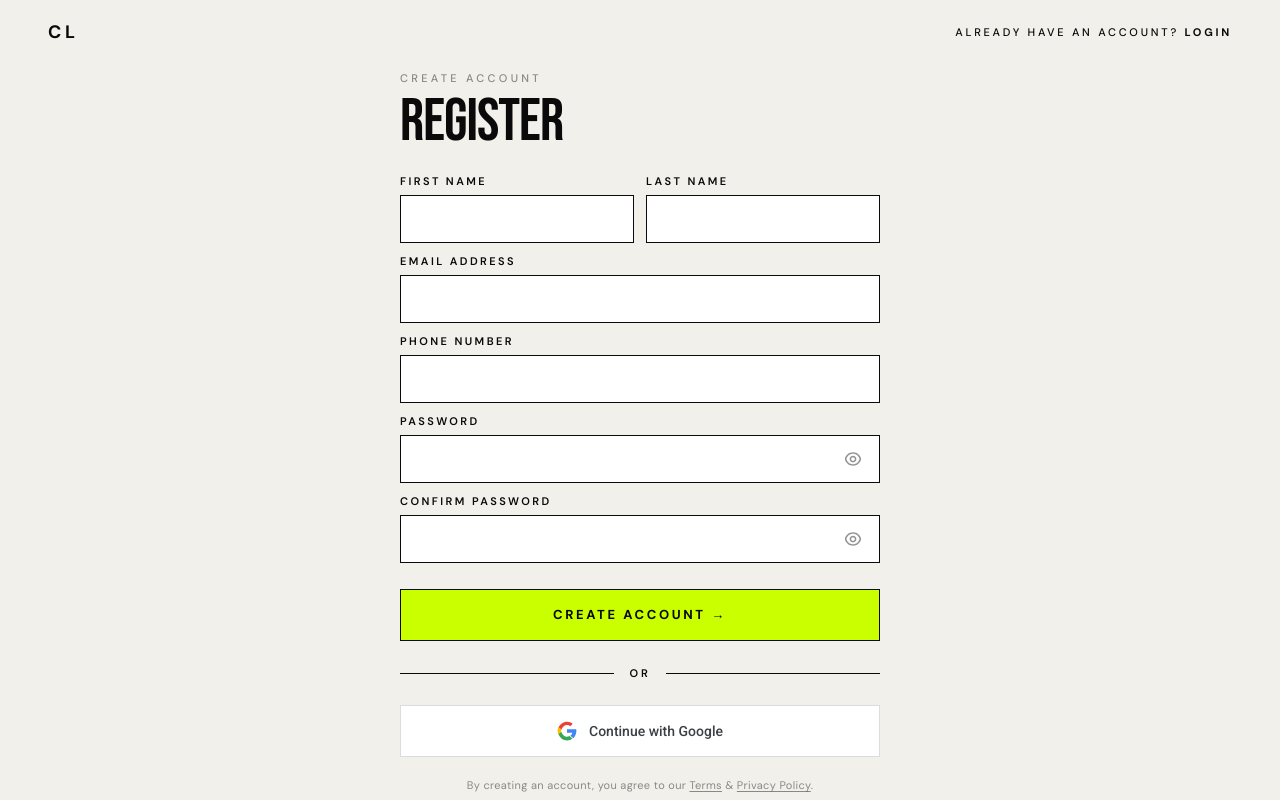
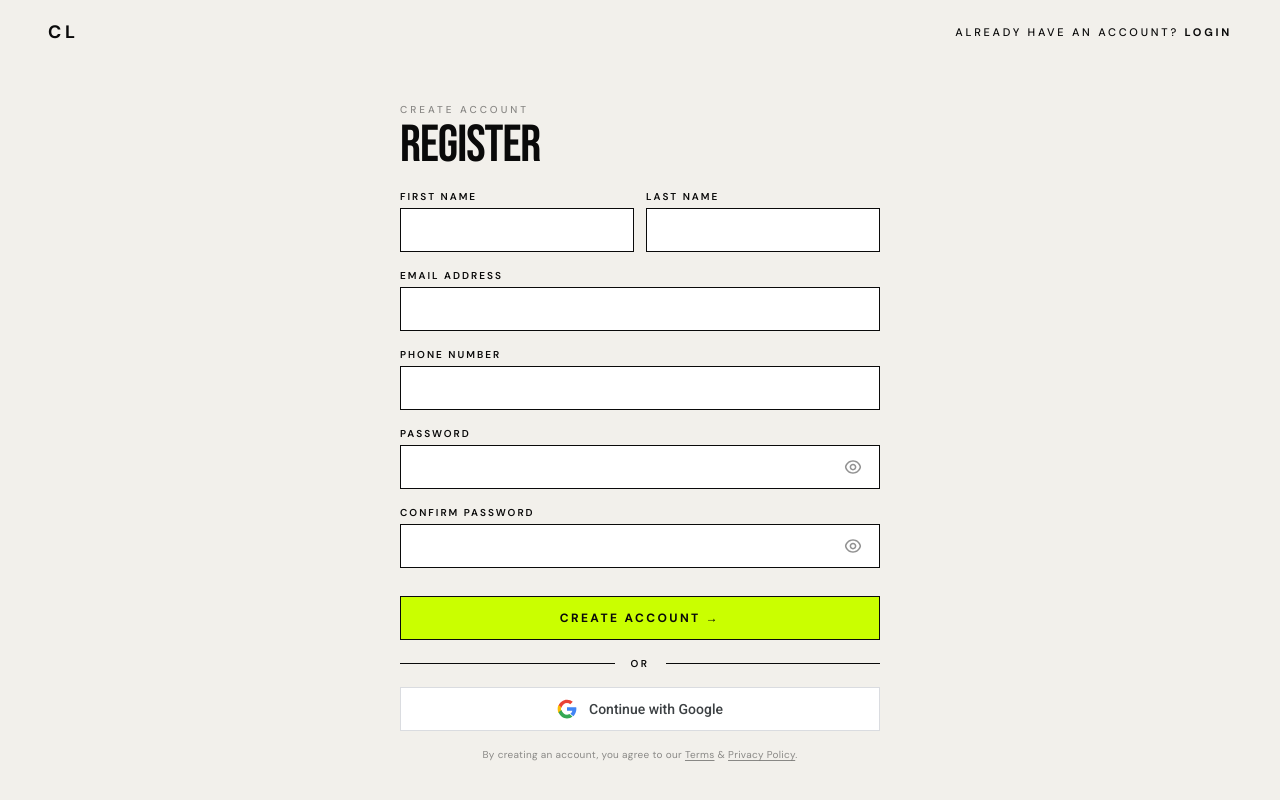
Before and after one commit to Rayala07/clothy, a React (Vite) app in the folder frontend/: page /register in a window 1280 px wide. Built offline with nearby package versions, Linux system fonts and the light colour scheme; no server answers.

Commit message:
fix: Layout issues in Auth pages fixed

```diff
--- a/frontend/src/app/app.css
+++ b/frontend/src/app/app.css
@@ -31,10 +31,21 @@ body {
 input::-webkit-outer-spin-button,
 input::-webkit-inner-spin-button {
   -webkit-appearance: none;
+  appearance: none;
   margin: 0;
 }
 
 /* Firefox */
 input[type=number] {
   -moz-appearance: textfield;
+  appearance: textfield;
 }
+
+/* Hide scrollbar globally */
+* {
+  scrollbar-width: none; /* Firefox */
+  -ms-overflow-style: none; /* IE and Edge */
+}
+*::-webkit-scrollbar {
+  display: none; /* Chrome, Safari and Opera */
+}
--- a/frontend/src/features/auth/components/AuthLayout.jsx
+++ b/frontend/src/features/auth/components/AuthLayout.jsx
@@ -31,7 +31,7 @@ const AuthLayout = ({ navLinkTo, navLinkText, navLinkCta, children }) => {
       </nav>
 
       {/* ── Centered Form Body ── */}
-      <main className="flex-1 overflow-y-auto flex items-center justify-center p-6 relative z-0">
+      <main className="flex-1 overflow-y-auto flex flex-col p-6 relative z-0">
         {children}
       </main>
 
--- a/frontend/src/features/auth/components/FormField.jsx
+++ b/frontend/src/features/auth/components/FormField.jsx
@@ -17,9 +17,9 @@
  */
 const FormField = ({ id, label, type = "text", name, value, onChange, error, rightSlot }) => {
   return (
-    <div className="relative min-h-[72px] w-full">
+    <div className="relative w-full pb-4">
       {/* Field label */}
-      <label htmlFor={id} className="block font-body text-[11px] font-semibold tracking-[0.22em] uppercase text-black mb-1.5">{label}</label>
+      <label htmlFor={id} className="block font-body text-[10px] font-semibold tracking-[0.2em] uppercase text-black mb-1">{label}</label>
 
       {/* Input wrapper — uses relative positioning for optional right icon */}
       <div className="relative flex items-center">
@@ -29,7 +29,7 @@ const FormField = ({ id, label, type = "text", name, value, onChange, error, rig
           name={name}
           value={value}
           onChange={onChange}
-          className={`block w-full h-12 px-4 font-body text-sm font-normal text-black bg-white border-[1.5px] border-black rounded-none outline-none transition-all duration-150 placeholder:text-black/30 focus:border-2 focus:bg-cream appearance-none ${rightSlot ? "pr-12" : ""}`}
+          className={`block w-full h-11 px-4 font-body text-sm font-normal text-black bg-white border-[1.5px] border-black rounded-none outline-none transition-all duration-150 placeholder:text-black/30 focus:border-[1.5px] focus:bg-cream appearance-none ${rightSlot ? "pr-12" : ""}`}
           autoComplete="off"
           spellCheck={false}
         />
@@ -37,8 +37,8 @@ const FormField = ({ id, label, type = "text", name, value, onChange, error, rig
         {rightSlot && rightSlot}
       </div>
 
-      {/* Inline validation error */}
-      {error && <p className="font-body text-[11px] font-medium tracking-[1px] uppercase text-[#CC0000] absolute -bottom-4 left-0 m-0">{error}</p>}
+      {/* Inline validation error safely sitting in the pb-4 area without pushing layout */}
+      {error && <p className="font-body text-[9px] font-medium tracking-[1px] uppercase text-[#CC0000] absolute bottom-0 left-0 m-0">{error}</p>}
     </div>
   );
 };
--- a/frontend/src/features/auth/components/GoogleButton.jsx
+++ b/frontend/src/features/auth/components/GoogleButton.jsx
@@ -13,7 +13,7 @@ const GoogleButton = ({ onClick }) => {
     <button
       type="button"
       id="google-auth-btn"
-      className="flex items-center justify-center w-full h-[52px] px-5 bg-white text-[#3c4043] border border-[#dadce0] rounded-none font-google text-sm font-medium cursor-pointer gap-3 transition-shadow duration-150 hover:shadow-[0_1px_8px_rgba(0,0,0,0.15)] active:bg-[#f8f9fa]"
+      className="flex items-center justify-center w-full h-[44px] px-5 bg-white text-[#3c4043] border border-[#dadce0] rounded-none font-google text-sm font-medium cursor-pointer gap-3 transition-shadow duration-150 hover:shadow-[0_1px_8px_rgba(0,0,0,0.15)] active:bg-[#f8f9fa]"
       onClick={onClick}
       aria-label="Continue with Google"
     >
--- a/frontend/src/features/auth/components/OtpInput.jsx
+++ b/frontend/src/features/auth/components/OtpInput.jsx
@@ -82,7 +82,7 @@ const OtpInput = ({ digits, onChange }) => {
   };
 
   return (
-    <div className="flex gap-2.5 mb-8" role="group" aria-label="One-time password input">
+    <div className="flex gap-2.5 mb-6" role="group" aria-label="One-time password input">
       {Array.from({ length: OTP_LENGTH }).map((_, i) => (
         <input
           key={i}
@@ -95,7 +95,7 @@ const OtpInput = ({ digits, onChange }) => {
           onChange={(e) => handleChange(e, i)}
           onKeyDown={(e) => handleKeyDown(e, i)}
           onPaste={handlePaste}
-          className={`flex-1 h-16 text-center font-body text-2xl font-bold text-black bg-white border-[1.5px] border-black rounded-none outline-none transition-all duration-150 focus:border-2 focus:border-black appearance-none ${digits[i] ? "bg-cream" : ""}`}
+          className={`flex-1 min-w-0 w-full h-[52px] text-center font-body text-2xl font-bold text-black bg-white border-[1.5px] border-black rounded-none outline-none transition-all duration-150 focus:border-[1.5px] focus:border-black appearance-none ${digits[i] ? "bg-cream" : ""}`}
           aria-label={`Digit ${i + 1}`}
           autoComplete="one-time-code"
         />
--- a/frontend/src/features/auth/pages/Register.jsx
+++ b/frontend/src/features/auth/pages/Register.jsx
@@ -116,7 +116,7 @@ const Register = () => {
 
   // Handle Google OAuth redirect
   const handleGoogleAuth = () => {
-    // TODO: Google auth handler
+    window.location.href = `${import.meta.env.VITE_BACKEND_URL}/api/auth/google`;
   };
 
   return (
@@ -126,17 +126,17 @@ const Register = () => {
       navLinkCta="LOGIN"
     >
 
-      <div className="w-full max-w-[480px] relative z-10">
+      <div className="w-full max-w-[480px] m-auto relative z-10">
 
         {/* ── Page Header ── */}
-        <p className="font-body text-[11px] font-medium tracking-[0.3em] uppercase text-black/45 mb-2">Create Account</p>
-        <h1 className="font-display text-[60px] leading-[0.9] tracking-[-1px] uppercase text-black mb-6">Register</h1>
+        <p className="font-body text-[10px] font-medium tracking-[0.3em] uppercase text-black/45 mb-1.5">Create Account</p>
+        <h1 className="font-display text-[52px] leading-[0.9] tracking-[-1px] uppercase text-black mb-5">Register</h1>
 
         {/* ── Registration Form ── */}
         <form onSubmit={handleSubmit} noValidate>
 
           {/* First Name + Last Name — side by side */}
-          <div className="flex gap-3 mb-2 *:flex-1">
+          <div className="flex gap-3 *:flex-1">
             <FormField
               id="reg-first-name"
               label="First Name"
@@ -158,7 +158,7 @@ const Register = () => {
           </div>
 
           {/* Email Address */}
-          <div className="mb-2">
+          <div>
             <FormField
               id="reg-email"
               label="Email Address"
@@ -171,7 +171,7 @@ const Register = () => {
           </div>
 
           {/* Phone / Contact */}
-          <div className="mb-2">
+          <div>
             <FormField
               id="reg-contact"
               label="Phone Number"
@@ -184,7 +184,7 @@ const Register = () => {
           </div>
 
           {/* Password */}
-          <div className="mb-2">
+          <div>
             <PasswordField
               id="reg-password"
               label="Password"
@@ -196,7 +196,7 @@ const Register = () => {
           </div>
 
           {/* Confirm Password */}
-          <div className="mb-2" style={{ marginBottom: "24px" }}>
+          <div style={{ marginBottom: "12px" }}>
             <PasswordField
               id="reg-confirm-password"
               label="Confirm Password"
@@ -211,7 +211,7 @@ const Register = () => {
           <button
             id="reg-submit-btn"
             type="submit"
-            className="flex items-center justify-center w-full h-[52px] px-5 bg-accent text-black border-[1.5px] border-black rounded-none font-body text-[13px] font-bold tracking-[0.2em] uppercase cursor-pointer gap-2 transition-all duration-150 hover:bg-[#b8e800] active:scale-[0.99] disabled:opacity-60 disabled:cursor-not-allowed mb-0"
+            className="flex items-center justify-center w-full h-[44px] px-5 bg-accent text-black border-[1.5px] border-black rounded-none font-body text-[12px] font-bold tracking-[0.2em] uppercase cursor-pointer gap-2 transition-all duration-150 hover:bg-[#b8e800] active:scale-[0.99] disabled:opacity-60 disabled:cursor-not-allowed mb-0"
             disabled={loading}
           >
             {loading ? "Creating Account..." : "Create Account →"}
@@ -226,9 +226,9 @@ const Register = () => {
         </form>
 
         {/* ── OR Divider ── */}
-        <div className="flex items-center gap-4 my-6">
+        <div className="flex items-center gap-4 my-4">
           <div className="flex-1 h-[1px] bg-black" />
-          <span className="font-body text-[11px] font-semibold tracking-[0.25em] uppercase text-black whitespace-nowrap">or</span>
+          <span className="font-body text-[10px] font-semibold tracking-[0.25em] uppercase text-black whitespace-nowrap">or</span>
           <div className="flex-1 h-[1px] bg-black" />
         </div>
 
@@ -236,7 +236,7 @@ const Register = () => {
         <GoogleButton onClick={handleGoogleAuth} />
 
         {/* ── Terms micro-text ── */}
-        <p className="font-body text-[11px] font-normal tracking-[0.03em] text-black/45 text-center mt-5 [&>a]:text-black/45 [&>a]:underline [&>a]:underline-offset-2 hover:[&>a]:text-black">
+        <p className="font-body text-[10px] font-normal tracking-[0.03em] text-black/45 text-center mt-4 [&>a]:text-black/45 [&>a]:underline [&>a]:underline-offset-2 hover:[&>a]:text-black">
           By creating an account, you agree to our{" "}
           <a href="#">Terms</a> &amp; <a href="#">Privacy Policy</a>.
         </p>
```
Also changed, not shown: frontend/src/features/auth/pages/Login.jsx (+11 -11 lines), frontend/src/features/auth/pages/VerifyUser.jsx (+9 -9 lines).
